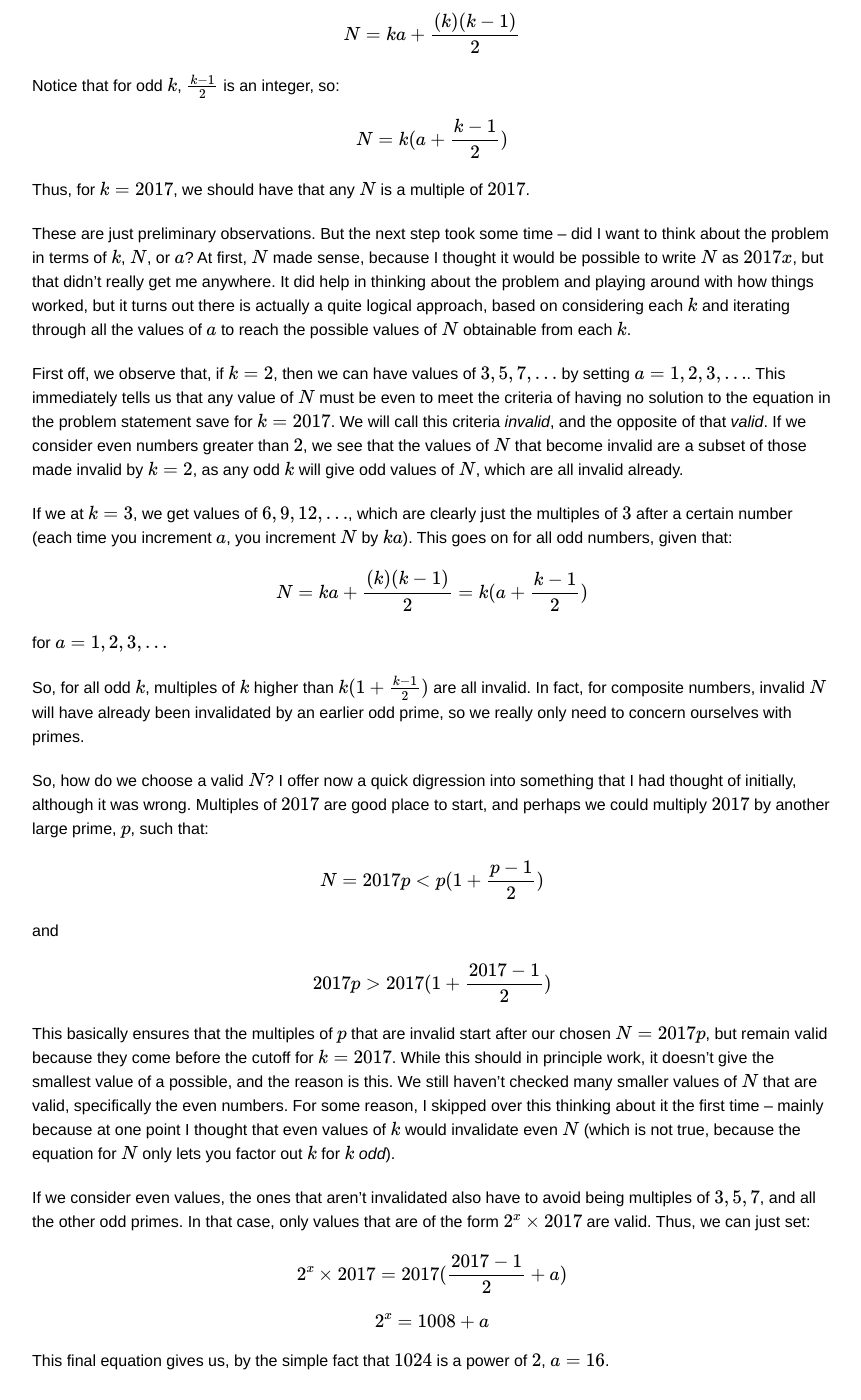
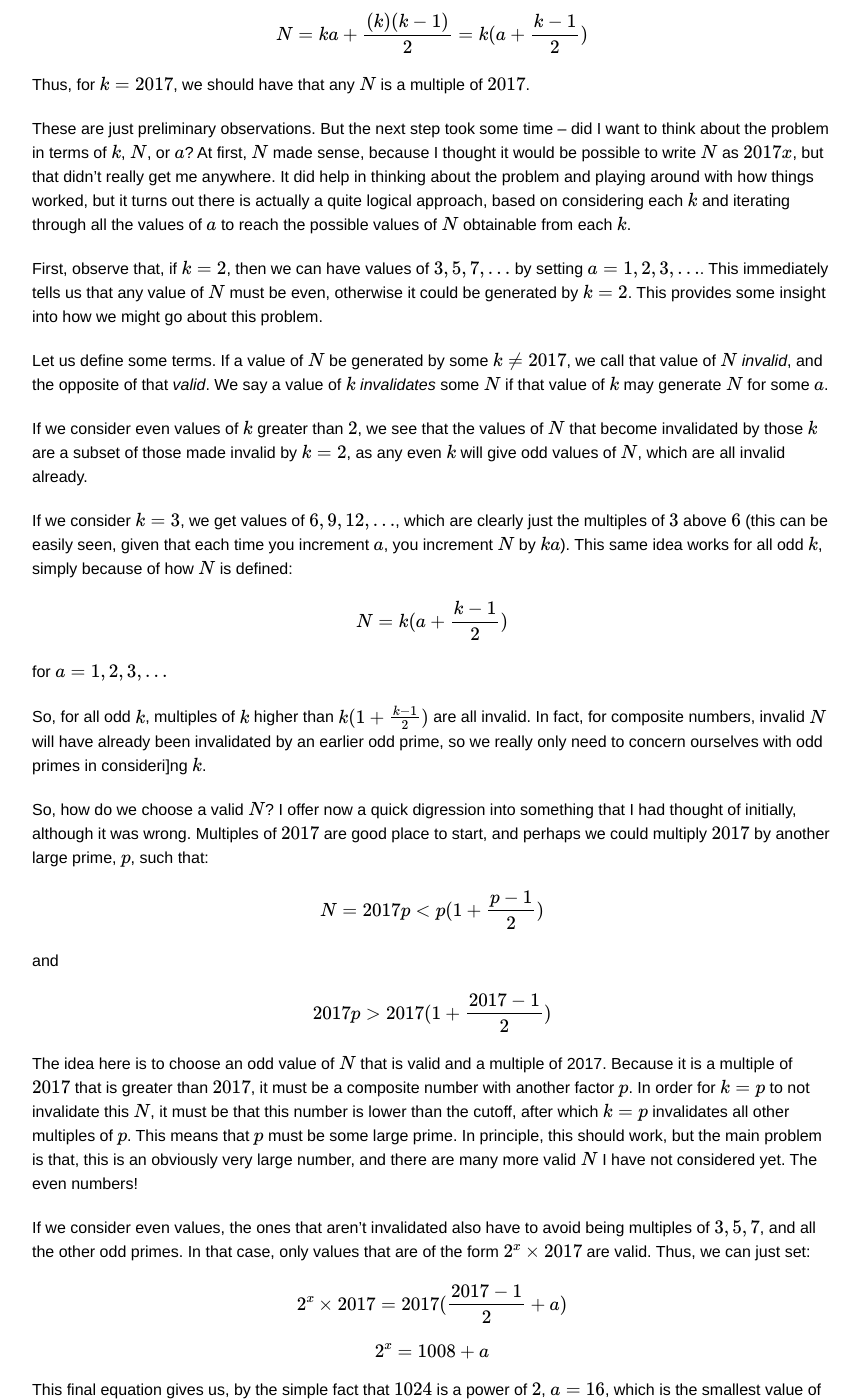
Before and after one commit to yourlifeofmath/yourlifeofmath.github.io, a Jekyll site: the page built from _posts/2018-09-24-Putnam_2017_B2.md, in a window 1280 px wide and 1400 px high, scrolled down 546 px. Shown: the whole window, without its empty margins (208-1069 px from the left). Built offline with Jekyll 4.4.1, drawn with Linux system fonts in a browser that asks for light colours; formulas are drawn with MathJax 3; some of the changed text lies outside the part shown.

Commit message:
Cleaned up the proof of 2017 B2

```diff
--- a/_posts/2018-09-24-Putnam_2017_B2.md
+++ b/_posts/2018-09-24-Putnam_2017_B2.md
@@ -17,25 +17,25 @@ for $$k = 2017$$ but for no other values of $$k \gt 1$$. Considering all positiv
 
 ### A:
 First, we want to write an arbitrary $N$ more concisely:
-\\[ N = ka + \frac{(k)(k-1)}{2} \\]
-
-Notice that for odd $$k$$, $$\frac{k-1}{2}$$ is an integer, so:
-
-\\[ N = k(a + \frac{k-1}{2}) \\]
+\\[ N = ka + \frac{(k)(k-1)}{2} = k(a + \frac{k-1}{2})\\]
 
 Thus, for $$k = 2017$$, we should have that any $$N$$ is a multiple of $$2017$$.
 
 These are just preliminary observations. But the next step took some time -- did I want to think about the problem in terms of $k$, $N$, or $a$? At first, $N$ made sense, because I thought it would be possible to write $N$ as $2017x$, but that didn't really get me anywhere. It did help in thinking about the problem and playing around with how things worked, but it turns out there is actually a quite logical approach, based on considering each $k$ and iterating through all the values of $a$ to reach the possible values of $N$ obtainable from each $k$.
 
-First off, we observe that, if $k=2$, then we can have values of $3, 5, 7, \dots$ by setting $a = 1, 2, 3, \dots$. This immediately tells us that any value of $N$ must be even to meet the criteria of having no solution to the equation in the problem statement save for $k=2017$. We will call this criteria *invalid*, and the opposite of that *valid*. If we consider even numbers greater than $2$, we see that the values of $N$ that become invalid are a subset of those made invalid by $k=2$, as any odd $k$ will give odd values of $N$, which are all invalid already.
+First, observe that, if $k=2$, then we can have values of $3, 5, 7, \dots$ by setting $a = 1, 2, 3, \dots$. This immediately tells us that any value of $N$ must be even, otherwise it could be generated by $k=2$. This provides some insight into how we might go about this problem.
 
-If we at $k=3$, we get values of $6, 9, 12, \dots$, which are clearly just the multiples of $3$ after a certain number (each time you increment $a$, you increment $N$ by $ka$). This goes on for all odd numbers, given that:
+Let us define some terms. If a value of $N$ be generated by some $k \neq 2017$, we call that value of $N$ *invalid*, and the opposite of that *valid*. We say a value of $k$ *invalidates* some $N$ if that value of $k$ may generate $N$ for some $a$.
 
-\\[ N = ka + \frac{(k)(k-1)}{2} = k(a + \frac{k-1}{2}) \\]
+If we consider even values of $k$ greater than $2$, we see that the values of $N$ that become invalidated by those $k$ are a subset of those made invalid by $k=2$, as any even $k$ will give odd values of $N$, which are all invalid already.
+
+If we consider $k=3$, we get values of $6, 9, 12, \dots$, which are clearly just the multiples of $3$ above $6$ (this can be easily seen, given that each time you increment $a$, you increment $N$ by $ka$). This same idea works for all odd $k$, simply because of how $N$ is defined:
+
+\\[ N = k(a + \frac{k-1}{2}) \\]
 
 for $a = 1, 2, 3, \dots$
 
-So, for all odd $k$, multiples of $k$ higher than $k(1 +\frac{k-1}{2})$ are all invalid. In fact, for composite numbers, invalid $N$ will have already been invalidated by an earlier odd prime, so we really only need to concern ourselves with primes.
+So, for all odd $k$, multiples of $k$ higher than $k(1 +\frac{k-1}{2})$ are all invalid. In fact, for composite numbers, invalid $N$ will have already been invalidated by an earlier odd prime, so we really only need to concern ourselves with odd primes in consideri]ng $k$.
 
 So, how do we choose a valid $N$? I offer now a quick digression into something that I had thought of initially, although it was wrong. Multiples of $2017$ are good place to start, and perhaps we could multiply $2017$ by another large prime, $p$, such that:
 
@@ -45,7 +45,7 @@ and
 
 \\[ 2017p \gt 2017(1 + \frac{2017-1}{2}) \\]
 
-This basically ensures that the multiples of $p$ that are invalid start after our chosen $N = 2017p$, but remain valid because they come before the cutoff for $k=2017$. While this should in principle work, it doesn't give the smallest value of a possible, and the reason is this. We still haven't checked many smaller values of $N$ that are valid, specifically the even numbers. For some reason, I skipped over this thinking about it the first time -- mainly because at one point I thought that even values of $k$ would invalidate even $N$ (which is not true, because the equation for $N$ only lets you factor out $k$ for $k$ *odd*).
+The idea here is to choose an odd value of $N$ that is valid and a multiple of 2017. Because it is a multiple of $2017$ that is greater than $2017$, it must be a composite number with another factor $p$. In order for $k=p$ to not invalidate this $N$, it must be that this number is lower than the cutoff, after which $k=p$ invalidates all other multiples of $p$. This means that $p$ must be some large prime. In principle, this should work, but the main problem is that, this is an obviously very large number, and there are many more valid $N$ I have not considered yet. The even numbers!
 
 If we consider even values, the ones that aren't invalidated also have to avoid being multiples of $3, 5, 7$, and all the other odd primes. In that case, only values that are of the form $2^x \times 2017$ are valid. Thus, we can just set:
 
@@ -53,4 +53,4 @@ If we consider even values, the ones that aren't invalidated also have to avoid
 
 \\[ 2^x = 1008 + a \\]
 
-This final equation gives us, by the simple fact that $1024$ is a power of $2$, $a = 16$.
+This final equation gives us, by the simple fact that $1024$ is a power of $2$, $a = 16$, which is the smallest value of $a$ satisfying our equation.
```
